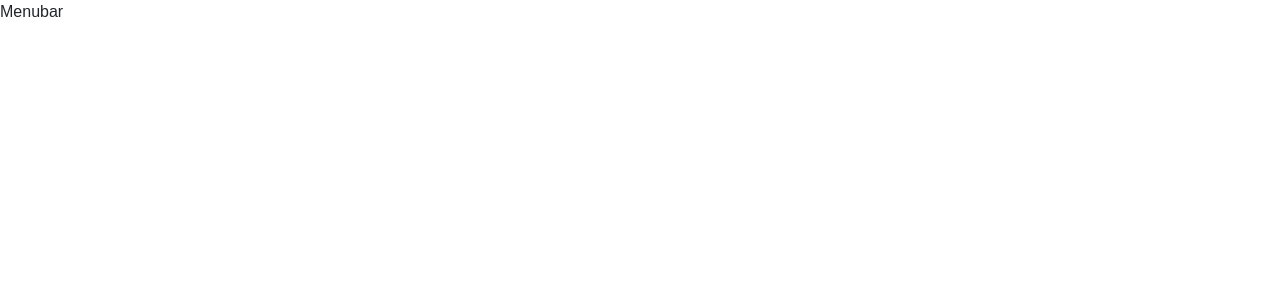
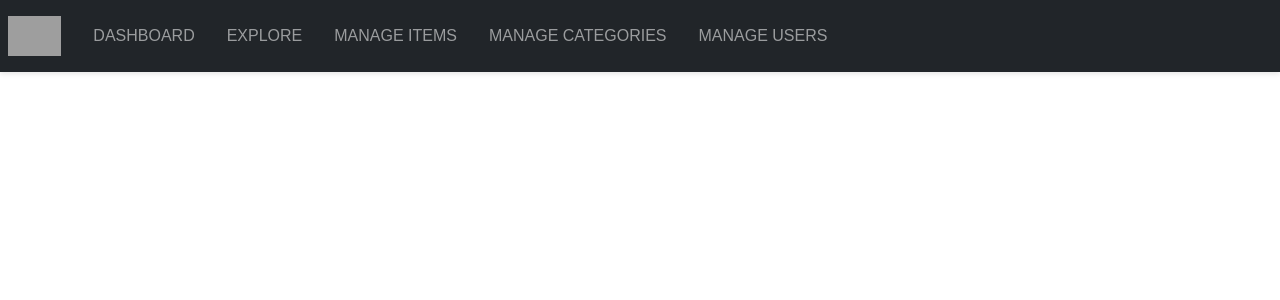
Before and after one commit to aadesh49/FluxCart, a React (Vite) app in the folder frontend/: page /items in a window 1280 px wide. Shown: the top 300 px of the page. Built offline with nearby package versions, Linux system fonts and the light colour scheme; grey boxes are pictures that could not be loaded.

Commit message:
frontend: integrated all the routes

```diff
--- a/frontend/package.json
+++ b/frontend/package.json
@@ -14,7 +14,8 @@
     "bootstrap": "^5.3.8",
     "bootstrap-icons": "^1.13.1",
     "react": "^19.1.1",
-    "react-dom": "^19.1.1"
+    "react-dom": "^19.1.1",
+    "react-router-dom": "^7.8.2"
   },
   "devDependencies": {
     "@eslint/js": "^9.33.0",
--- a/frontend/src/App.jsx
+++ b/frontend/src/App.jsx
@@ -1,6 +1,12 @@
 import { useState } from 'react'
 import './App.css'
 import Menubar from './components/Menubar/Menubar'
+import { Route, Routes } from 'react-router-dom'
+import Dashboard from './pages/Dashboard/dashboard'
+import Explore from './pages/Explore/explore'
+import ManageItems from './pages/ManageItems/manageItems'
+import ManageCategories from './pages/ManageCategories/manageCategories'
+import ManageUsers from './pages/ManageUsers/manageUsers'
 
 function App() {
   const [count, setCount] = useState(0)
@@ -8,6 +14,13 @@ function App() {
   return (
     <>
       <Menubar />
+      <Routes>
+          <Route path='/dashboard' element={Dashboard} />
+          <Route path='/explore' element={Explore} />
+          <Route path='/items' element={ManageItems} />
+          <Route path='/categories' element={ManageCategories} />
+          <Route path='/users' element={ManageUsers} />
+      </Routes>
     </>
   )
 }
--- /dev/null
+++ b/frontend/src/components/Menubar/Menubar.css
@@ -0,0 +1,31 @@
+.navbar {
+    box-shadow: 0 2px 5px rgba(0, 0, 0, 0.1);
+}
+
+.navbar-brand {
+    font-weight: 700;
+    font-size: 1.5rem;
+}
+
+.nav-link {
+    font-weight: 500;
+    text-transform: uppercase;
+    margin-right: 1rem;
+    transition: color 0.3s;
+}
+
+.nav-link:hover {
+    color: #ccc !important;
+}
+
+.nav-link.active {
+    color: #fff !important;
+}
+
+.form-control {
+    border-radius: 20px 0 0 20px;
+}
+
+.btn-outline-light {
+    border-radius: 0 20px 20px 0;
+}
--- a/frontend/src/components/Menubar/Menubar.jsx
+++ b/frontend/src/components/Menubar/Menubar.jsx
@@ -1,7 +1,44 @@
+import './Menubar.css';
+import { Link } from 'react-router-dom';
 
 const Menubar = () => {
     return (
-        <div>Menubar</div>
+        <nav className="navbar navbar-expand-lg navbar-dark bg-dark px-2">
+            <a className="navbar-brand" href="#">
+                <img src="https://www.svgrepo.com/show/303109/adobe-xd-logo.svg" alt="Logo" height="40" />
+            </a>
+            <button
+                className="navbar-toggler"
+                type="button"
+                data-bs-toggle="collapse"
+                data-bs-target="#navbarNav"
+                aria-controls="navbarNav"
+                aria-expanded="false"
+                aria-label="Toggle navigation"
+            >
+                <span className="navbar-toggler-icon"></span>
+            </button>
+            <div className="collapse navbar-collapse p-2" id="navbarNav">
+                <ul className="navbar-nav me-auto mb-2 mb-lg-0">
+                    <li className="nav-item">
+                        <Link className="nav-link" to="/dashboard">Dashboard</Link>
+                    </li>
+                    <li className="nav-item">
+                        <Link className="nav-link" to="/explore">Explore</Link>
+                    </li>
+                    <li className="nav-item">
+                        <Link className="nav-link" to="/items">Manage Items</Link>
+                    </li>
+                    <li className="nav-item">
+                        <Link className="nav-link" to="/categories">Manage Categories</Link>
+                    </li>
+                    <li className="nav-item">
+                        <Link className="nav-link" to="/users">Manage Users</Link>
+                    </li>
+                </ul>
+
+            </div>
+        </nav>
     )
 }
 
--- a/frontend/src/main.jsx
+++ b/frontend/src/main.jsx
@@ -4,7 +4,10 @@ import App from './App.jsx'
 import 'bootstrap/dist/css/bootstrap.css';
 import 'bootstrap/dist/js/bootstrap.bundle.js'
 import 'bootstrap-icons/font/bootstrap-icons.css';
+import { BrowserRouter } from 'react-router-dom';
 
 createRoot(document.getElementById('root')).render(
-    <App />
+    <BrowserRouter>
+        <App />
+    </BrowserRouter>
 )
--- /dev/null
+++ b/frontend/src/pages/Dashboard/dashboard.jsx
@@ -0,0 +1,8 @@
+const Dashboard = () => {
+    return (
+        <>
+        </>
+    )
+}
+
+export default Dashboard;
--- /dev/null
+++ b/frontend/src/pages/Explore/explore.jsx
@@ -0,0 +1,8 @@
+const Explore = () => {
+    return (
+        <>
+        </>
+    )
+}
+
+export default Explore;
--- /dev/null
+++ b/frontend/src/pages/ManageCategories/manageCategories.jsx
@@ -0,0 +1,8 @@
+const ManageCategories = () => {
+    return (
+        <>
+        </>
+    )
+}
+
+export default ManageCategories;
--- /dev/null
+++ b/frontend/src/pages/ManageItems/manageItems.jsx
@@ -0,0 +1,8 @@
+const ManageItems = () => {
+    return (
+        <>
+        </>
+    )
+}
+
+export default ManageItems;
--- /dev/null
+++ b/frontend/src/pages/ManageUsers/manageUsers.jsx
@@ -0,0 +1,8 @@
+const ManageUsers = () => {
+    return (
+        <>
+        </>
+    )
+}
+
+export default ManageUsers;
```
Also changed, not shown: 1 other file (tests, documents, lock files or other folders).
